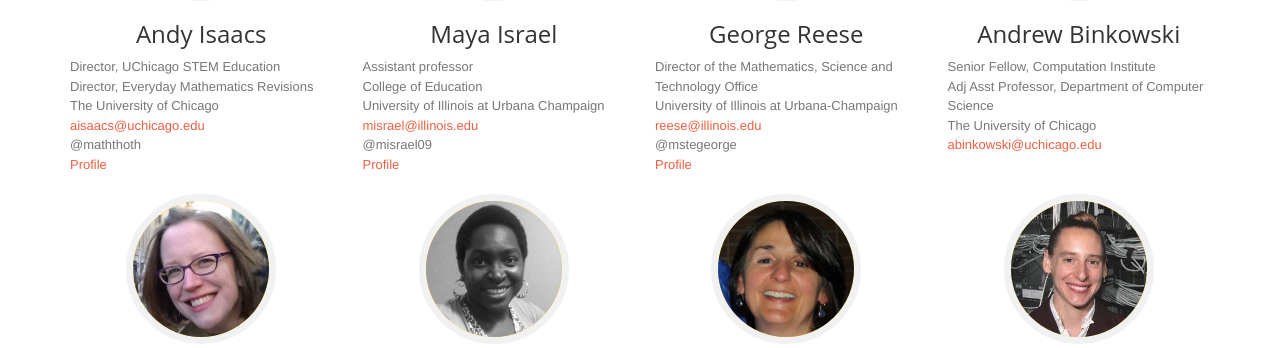
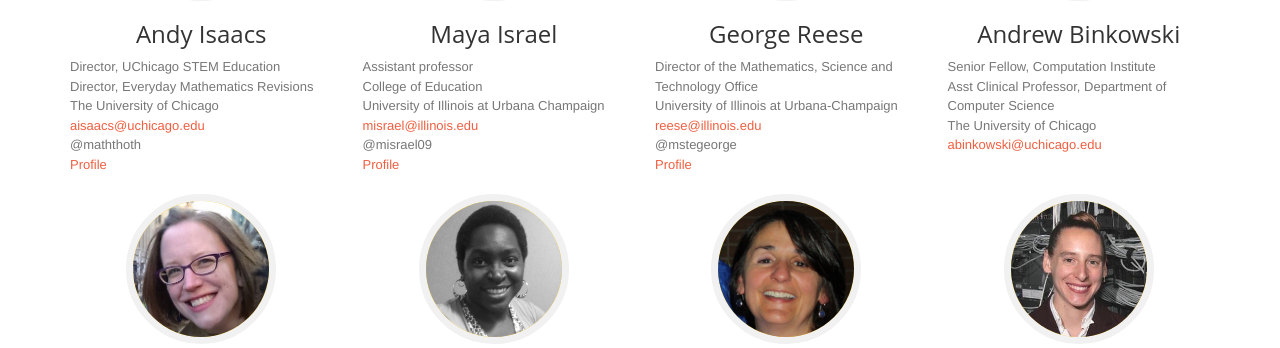
Before and after one commit to everydaycomputing/everydaycomputing.org, a Python web app: template public_site/templates/public_about.html in a window 1280 px wide. Shown: the part 938-1286 px from the top of the page. Run offline with Jinja, Linux system fonts and the light colour scheme; the template is opened without the code that fills it, so the values that code supplies are empty; some libraries are stand-ins or nearby versions.

Commit message:
Arbitrary change to test.

```diff
--- a/public_site/templates/public_about.html
+++ b/public_site/templates/public_about.html
@@ -83,7 +83,7 @@
             <h3>Andrew Binkowski</h3>
             <p class="text-muted">
             Senior Fellow, Computation Institute<br/>
-            Adj Asst Professor, Department of Computer Science<br/>
+            Asst Clinical Professor, Department of Computer Science<br/>
             The University of Chicago<br/>
             <a href="mailto:abinkowski@uchicago.edu">abinkowski@uchicago.edu</a></p>
             </p>
```
